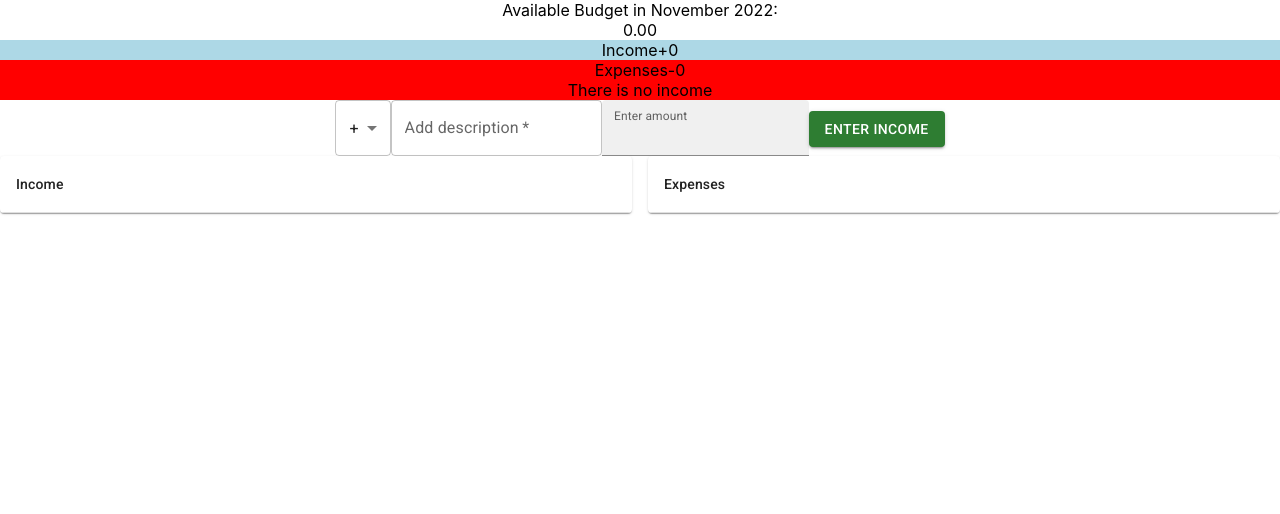
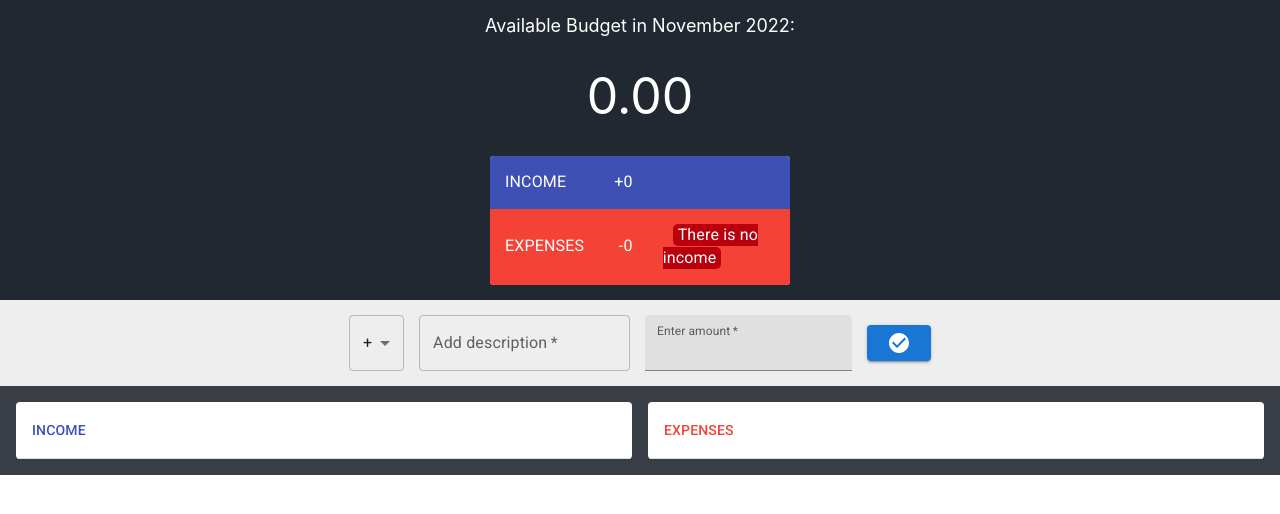
Before and after one commit to DC989/reactbudgetapp, a React (Create React App) app: page / in a window 1280 px wide. Shown: the top 514 px of the page. Built offline with nearby package versions, Linux system fonts and the light colour scheme.

Commit message:
layout finished.

```diff
--- a/src/components/App.jsx
+++ b/src/components/App.jsx
@@ -1,11 +1,21 @@
 import { v4 as uuidv4 } from "uuid";
 
 import { useState, useRef, useEffect, useMemo } from "react";
+
+import Box from "@mui/material/Box";
 import Grid from "@mui/material/Grid";
 import MenuItem from "@mui/material/MenuItem";
 import Button from "@mui/material/Button";
 import Select from "@mui/material/Select";
 import TextField from "@mui/material/TextField";
+import CheckCircleIcon from "@mui/icons-material/CheckCircle";
+import CancelIcon from "@mui/icons-material/Cancel";
+import Table from "@mui/material/Table";
+import TableBody from "@mui/material/TableBody";
+import TableCell from "@mui/material/TableCell";
+import TableContainer from "@mui/material/TableContainer";
+import TableRow from "@mui/material/TableRow";
+import Paper from "@mui/material/Paper";
 
 import TransactionsList from "./TransactionsList";
 
@@ -165,33 +175,40 @@ function App() {
     <div className="App">
       <header className="AppHeader">
         <div className="AppDisplay">
+          <span>
             Available Budget in {month} {year}:
+          </span>
           <div className="AppDisplayBudget">
             {availableBudget > 0 ? `+ ${availableBudget.toFixed(2)}` : null}
             {availableBudget < 0 ? `${availableBudget.toFixed(2)}` : null}
             {availableBudget === 0 ? `${availableBudget.toFixed(2)}` : null}
           </div>
-          <div
-            style={{ backgroundColor: "lightblue" }}
-            className="AppDisplayIncome"
+
+          <TableContainer
+            sx={{ maxWidth: 300, boxShadow: "none !important" }}
+            component={Paper}
           >
-            Income
-            <span>+{getIncomeTotal}</span>
-          </div>
-          <div
-            style={{ backgroundColor: "red" }}
-            className="AppDisplayExpenses"
-          >
-            Expenses
-            <span>
-              -{getExpenseTotal}
-              <br />
+            <Table aria-label="simple table">
+              <TableBody>
+                <TableRow className="AppDisplayIncome">
+                  <TableCell>INCOME</TableCell>
+                  <TableCell align="right">+{getIncomeTotal}</TableCell>
+                  <TableCell></TableCell>
+                </TableRow>
+                <TableRow className="AppDisplayExpenses">
+                  <TableCell>EXPENSES</TableCell>
+                  <TableCell align="right">-{getExpenseTotal}</TableCell>
+                  <TableCell>
                     <span>{incomeSpentPercentageTotal()}</span>
-            </span>
-          </div>
+                  </TableCell>
+                </TableRow>
+              </TableBody>
+            </Table>
+          </TableContainer>
         </div>
       </header>
 
+      <Box className="AppForm">
         <Select
           onChange={(e) => handleChange("type", e.target.value)}
           value={entry.type}
@@ -215,6 +232,7 @@ function App() {
         <TextField
           onChange={(e) => handleChange("amount", e.target.value)}
           value={entry.amount}
+          required
           id="filled-number"
           label="Enter amount"
           type="number"
@@ -226,34 +244,41 @@ function App() {
         />
 
         {entry.type === 1 ? (
-        <Button onClick={submitTransaction} variant="contained" color="success">
-          Enter Income
+          <Button
+            onClick={submitTransaction}
+            variant="contained"
+            color="primary"
+          >
+            <CheckCircleIcon />
           </Button>
         ) : null}
         {entry.type === 0 ? (
           <Button onClick={submitTransaction} variant="contained" color="error">
-          Enter Expense
+            <CancelIcon />
           </Button>
         ) : null}
+      </Box>
 
+      <Box className="AppTransactions">
         <Grid container spacing={2}>
-        <Grid item sm={6}>
+          <Grid item xs={12} md={6}>
             <TransactionsList
               transactions={incomeTransactions}
-            type="Income"
+              type="INCOME"
               deleteTransaction={deleteTransaction}
             />
           </Grid>
 
-        <Grid item sm={6}>
+          <Grid item xs={12} md={6}>
             <TransactionsList
               transactions={expenseTransactions}
-            type="Expenses"
+              type="EXPENSES"
               deleteTransaction={deleteTransaction}
               incomeSpentPercentagePerExpense={incomeSpentPercentagePerExpense}
             />
           </Grid>
         </Grid>
+      </Box>
     </div>
   );
 }
--- a/src/components/TransactionsList.jsx
+++ b/src/components/TransactionsList.jsx
@@ -14,27 +14,28 @@ export default function TransactionsList({
   incomeSpentPercentagePerExpense,
 }) {
   return (
-    <TableContainer component={Paper}>
+    <TableContainer sx={{ boxShadow: "none !important" }} component={Paper}>
       <Table
         className={
           "table-list " +
-          (type === "Income" ? "table-list-income" : "table-list-expense")
+          (type === "INCOME" ? "table-list-income" : "table-list-expense")
         }
         sx={{ minWidth: 500 }}
         aria-label="simple table"
       >
         <TableHead>
           <TableRow>
-            <TableCell>{type}</TableCell>
+            <TableCell colSpan={4}>{type}</TableCell>
           </TableRow>
         </TableHead>
         <TableBody>
-          {type === "Income"
+          {type === "INCOME"
             ? transactions.map((transaction) => (
                 <TableRow key={transaction.id}>
                   <TableCell>{transaction.description}</TableCell>
+                  <TableCell>+{transaction.amount} </TableCell>
+                  <TableCell></TableCell>
                   <TableCell style={{ position: "relative" }}>
-                    +{transaction.amount}{" "}
                     <CancelIcon
                       onClick={() =>
                         deleteTransaction(transaction.id, transaction.type)
@@ -42,12 +43,11 @@ export default function TransactionsList({
                       style={{
                         position: "absolute",
                         top: "50%",
-                        right: "15px",
-                        transform: "translateY(-50%)",
+                        left: "50%",
+                        transform: "translate(-50%, -50%)",
                         cursor: "pointer",
                         display: "none",
                       }}
-                      color="error"
                     />
                   </TableCell>
                 </TableRow>
@@ -55,12 +55,21 @@ export default function TransactionsList({
             : transactions.map((transaction) => (
                 <TableRow key={transaction.id}>
                   <TableCell>{transaction.description}</TableCell>
-                  <TableCell style={{ position: "relative" }}>
-                    -{transaction.amount}
-                    <br />
-                    <span style={{ backgroundColor: "red" }}>
+                  <TableCell>-{transaction.amount}</TableCell>
+                  <TableCell>
+                    <span
+                      style={{
+                        display: "inline-block",
+                        borderRadius: "5px",
+                        backgroundColor: "#ba000d",
+                        padding: "1px 5px 2px",
+                        color: "#fff",
+                      }}
+                    >
                       {incomeSpentPercentagePerExpense(transaction.amount)}
                     </span>
+                  </TableCell>
+                  <TableCell style={{ position: "relative" }}>
                     <CancelIcon
                       onClick={() =>
                         deleteTransaction(transaction.id, transaction.type)
@@ -68,12 +77,11 @@ export default function TransactionsList({
                       style={{
                         position: "absolute",
                         top: "50%",
-                        right: "15px",
-                        transform: "translateY(-50%)",
+                        left: "50%",
+                        transform: "translate(-50%, -50%)",
                         cursor: "pointer",
                         display: "none",
                       }}
-                      color="error"
                     />
                   </TableCell>
                 </TableRow>
--- a/src/styles/App.css
+++ b/src/styles/App.css
@@ -1,49 +1,105 @@
-.App {
+.AppHeader {
+  background-color: #222831;
   text-align: center;
 }
 
-.App-logo {
-  height: 40vmin;
-  pointer-events: none;
+.AppDisplay {
+  display: flex;
+  flex-direction: column;
+  justify-content: flex-start;
+  align-items: center;
+  padding: 7.5px;
+  font-size: 18px;
+  color: #fff;
 }
 
-@media (prefers-reduced-motion: no-preference) {
-  .App-logo {
-    animation: App-logo-spin infinite 20s linear;
-  }
+.AppDisplay>* {
+  margin: 7.5px;
 }
 
-.App-header {
-  background-color: #282c34;
-  min-height: 100vh;
-  display: flex;
-  flex-direction: column;
-  align-items: center;
-  justify-content: center;
-  font-size: calc(10px + 2vmin);
-  color: white;
+.AppDisplayBudget {
+  border-radius: 10px;
+  padding: 15px;
+  font-size: 50px;
 }
 
-.App-link {
-  color: #61dafb;
+.AppDisplayIncome td,
+.AppDisplayExpenses td {
+  border: none;
+  padding: 15px;
+  font-size: 16px;
+  color: #fff;
 }
 
-@keyframes App-logo-spin {
-  from {
-    transform: rotate(0deg);
-  }
-  to {
-    transform: rotate(360deg);
-  }
+.AppDisplayIncome td {
+  background-color: #3f50b5;
 }
 
-/* .table-list-income tr:hover {
-  background-color: #90EE90;
+.AppDisplayExpenses td {
+  background-color: #f44336;
+}
+
+.AppDisplayExpenses td:last-of-type>span {
+  border-radius: 5px;
+  background-color: #ba000d;
+  margin-left: 10px;
+  padding: 1px 5px 2px;
+}
+
+.AppForm {
+  display: flex;
+  justify-content: center;
+  align-items: center;
+  flex-wrap: wrap;
+  background-color: #eee;
+  padding: 7.5px;
+}
+
+.AppForm>* {
+  margin: 7.5px !important;
+}
+
+.AppTransactions {
+  background-color: #393e46;
+  padding: 16px;
+}
+
+.AppContent {
+  margin: 0 !important;
+}
+
+.AppContentColumn {
+  padding: 0 !important;
+}
+
+tr>td:nth-child(2) {
+  text-align: right;
+}
+
+.table-list-income tr th,
+.table-list-income tr td {
+  color: #3f50b5 !important;
+}
+
+.table-list-income tr:hover {
+  background-color: #3f50b5;
+}
+
+.table-list-expense tr th,
+.table-list-expense tr td {
+  color: #f44336 !important;
 }
 
 .table-list-expense tr:hover {
-  background-color: #F1948A;
-} */
+  background-color: #f44336;
+}
+
+.table-list-income tr:hover>th,
+.table-list-income tr:hover>td,
+.table-list-expense tr:hover>th,
+.table-list-expense tr:hover>td {
+  color: #fff !important;
+}
 
 .table-list tr:hover td:last-of-type svg {
   display: block !important;
```
Also changed, not shown: src/img/bg.jpg (added). Lines whose indentation alone changed are shown as unchanged.
